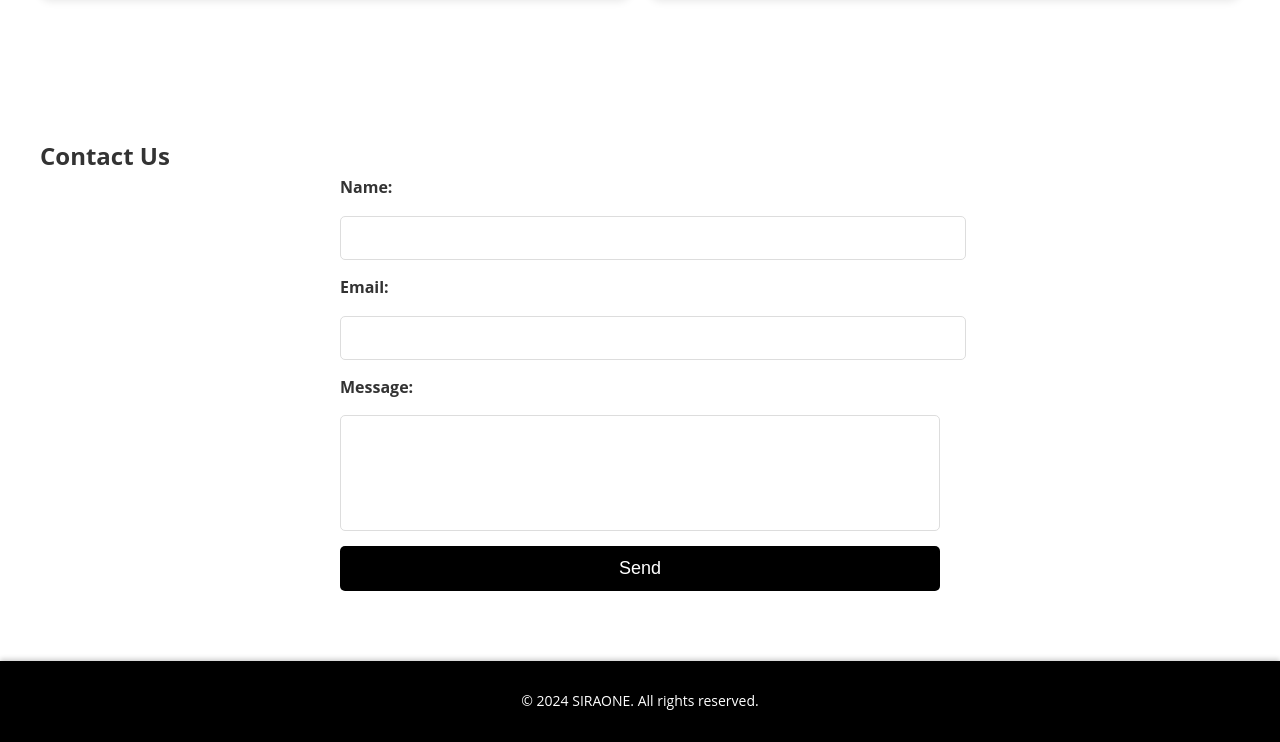
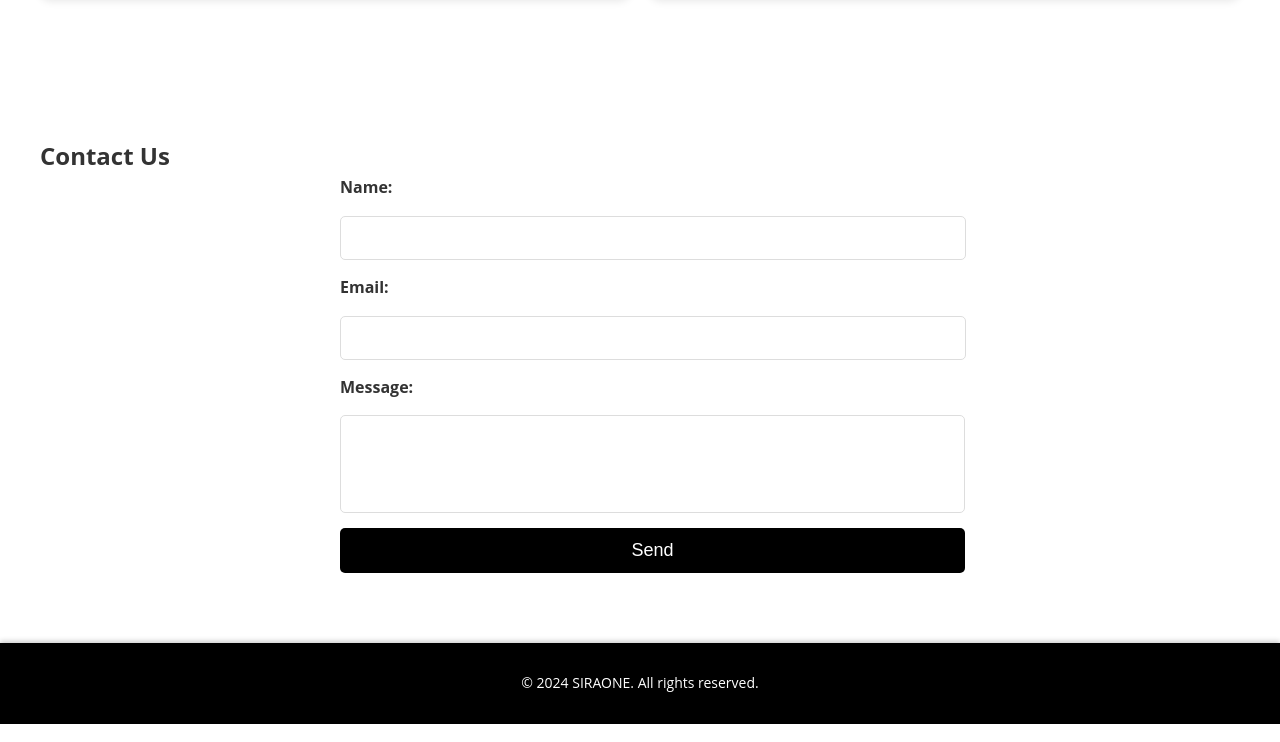
Before and after one commit to shiranthajideenge/SIRAONE, a plain HTML site: page index.html in a window 1280 px wide. Shown: the part 1574-2316 px from the top of the page. Drawn offline with Linux system fonts and the light colour scheme.

Commit message:
Correcting Contact us alignment

```diff
--- a/index.html
+++ b/index.html
@@ -114,11 +114,13 @@
                 <input type="email" id="email" name="email" required>
 
                 <label for="message">Message:</label>
-                <textarea id="message" name="message" rows="5" required></textarea>
+                <textarea id="messageTextArea" name="message" style="width: 625px;" rows="4" required></textarea>
 
-                <button type="submit" class="btn">Send</button>
+                <button type="submit" style="width: 625px;" class="btn">Send</button>
             </form>
         </div>
+    </section>
+
 
     </section>
     <!-- Chatbot Floating Icon and Chatbox -->
--- a/styles.css
+++ b/styles.css
@@ -40,7 +40,6 @@ header {
 .about-us {
     font-family: 'Dancing Script', cursive;
 }
-
 
 header .container {
     display: flex;
```
